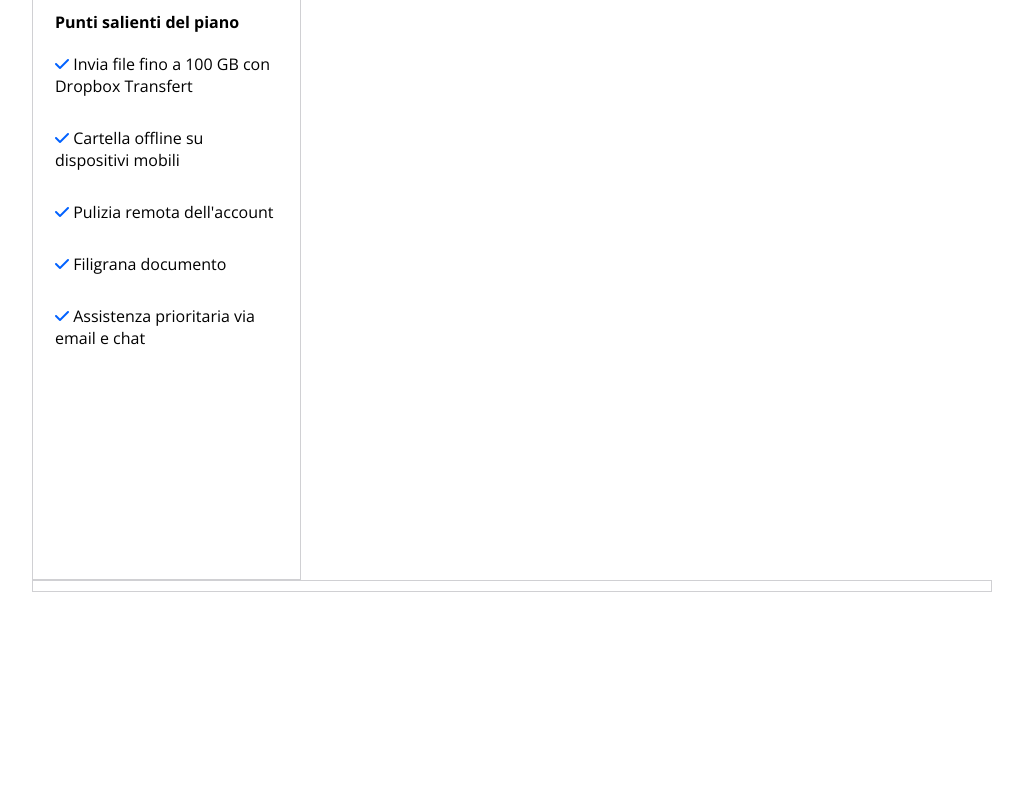
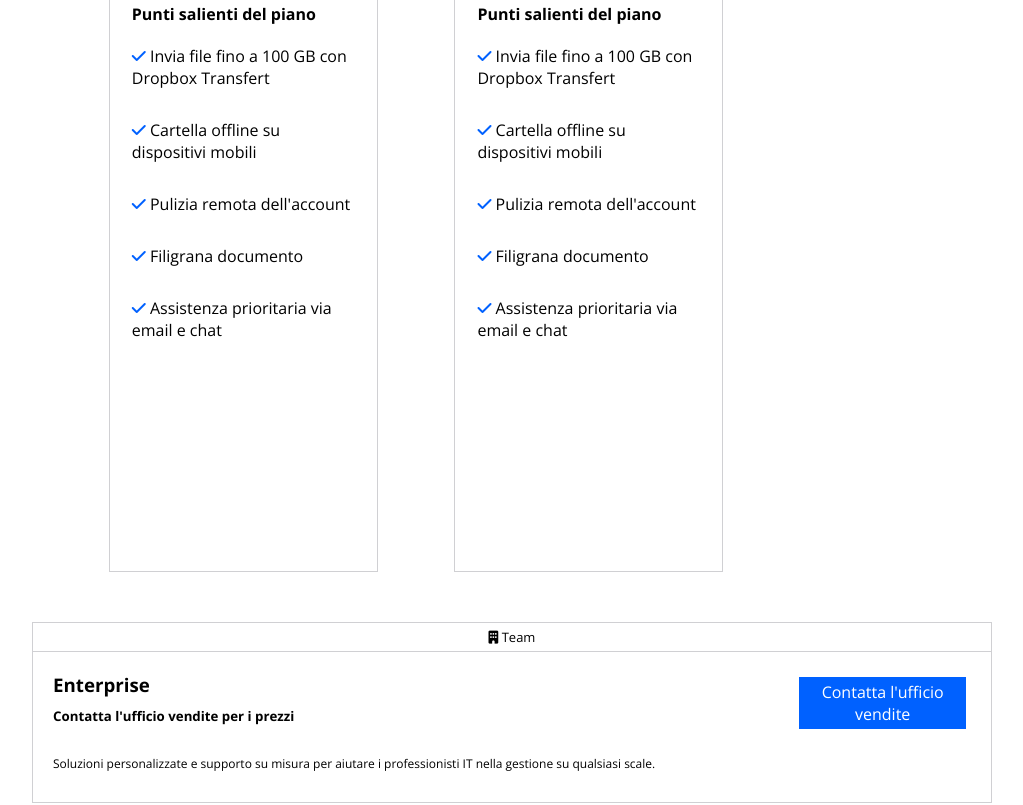
Before and after one commit to Alexxboc/htmlcss-dropbox, a plain HTML site: page index.html in a window 1280 px wide. Shown: the part 3291-4096 px from the top of the page, without its empty margins (128-1151 px from the left). Before the commit the page ends 3903 px from the top, so only its background shows below. Drawn offline with nearby package versions, Linux system fonts and the light colour scheme.

Commit message:
Complete section plans

```diff
--- a/css/style.css
+++ b/css/style.css
@@ -36,6 +36,10 @@ div[class^="col_"] {
     float: left;
 }
 
+.col_20 {
+    width: 20%;
+}
+
 .col_33 {
     width: 33.33%
 }
@@ -50,6 +54,10 @@ div[class^="col_"] {
 
 .col_65 {
     width: 65%;
+}
+
+.col_80 {
+    width: 80%;
 }
 
 .col_100 {
@@ -167,11 +175,11 @@ input {
     font-size: 12px;
 }
 
-.plans .row {
-    padding-top: 20px;
+.plans .row.top {
+    margin-top: 20px;
 }
 
-.plans .col_33 {
+.plans .col_33, .col_100_plans {
     border: 1px solid var(--color-lightgray);
 }
 
@@ -179,6 +187,7 @@ input {
     text-align: center;
     border-bottom: 1px solid var(--color-lightgray);
     padding: 5px 0;
+    font-size: 13px;
 }
 
 .single_plan_container {
@@ -213,7 +222,7 @@ input {
     padding-bottom: 30px;
 }
 
-.plans .list i {
+.plans .list i,.buy_now{
     color: var(--primary-color);
 }
 
@@ -230,9 +239,32 @@ input {
 
 .plans .col_33 {
     width: 28%;
-    margin-right: 1.99%;
 }
 
-.plans .col_100_plans {
-    border: 1px solid var(--color-lightgray);
+.col_33.middle {
+    margin-left: 8%;
+    margin-right: 8%;
 }
+
+.col_80 {
+    padding-left: 20px;
+    padding-top: 20px;
+}
+
+.col_80> h5 {
+    padding-top: 10px;
+}
+
+.col_80>p {
+    padding-top: 20px;
+    font-size: 12px;
+}
+
+.col_20>.btn_col_20 {
+    padding-top: 25px;
+    padding-right: 25px;
+}
+
+.col_100_plans {
+    margin-top: 50px;
+}
--- a/index.html
+++ b/index.html
@@ -112,7 +112,7 @@
                 </div>
                 <!-- /.radio_btn -->
 
-                <div class="row">
+                <div class="row top">
                     <div class="col_33">
 
                         <div class="plan_title">
@@ -188,7 +188,7 @@
 
                     </div>
                     <!-- /.col_33 -->
-                    <div class="col_33">
+                    <div class="col_33 middle">
 
                         <div class="plan_title">
                             <i class="fa-solid fa-user"></i>
@@ -341,7 +341,30 @@
                     <!-- /.col_33 -->
 
                     <div class="col_100 col_100_plans">
-
+                        <div class="row bottom">
+                            <div class="plan_title">
+                                <i class="fa-solid fa-building"></i>
+                                Team
+                            </div>
+                            <!-- /.plan_title -->
+                            <div class="col_80">
+                                <h3>Enterprise</h3>
+                                <h5>Contatta l'ufficio vendite per i prezzi</h5>
+                                <p>Soluzioni personalizzate e supporto su misura per aiutare i professionisti IT nella gestione su qualsiasi scale.</p>
+                            </div>
+                            <!-- /.col_80 -->
+                            <div class="col_20">
+                                <div class="btn_col_20">
+                                    <a href="" class="btn_bg_blue">
+                                        Contatta l'ufficio vendite
+                                    </a>
+                                    <!-- /.btn_bg_blue -->
+                                </div>
+                                <!-- /.btn_col_100 -->
+                            </div>
+                            <!-- /.col_20 -->
+                        </div>
+                        <!-- /.row -->
                     </div>
                     <!-- /.col_100 -->
                 </div>
```
